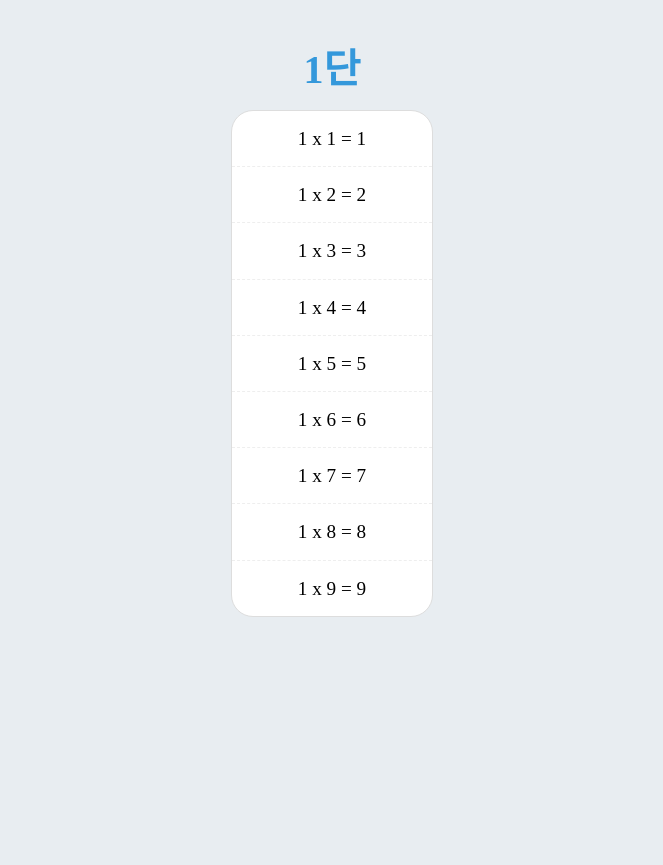
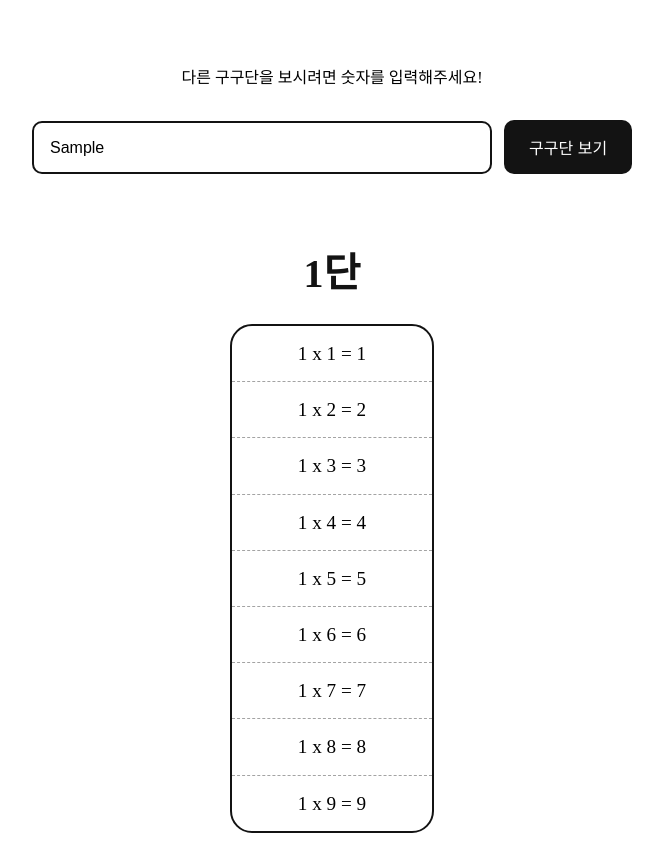
Before and after one commit to jeonggga/SESAC3_Study, a Flask app: template flask_study/flaskbook/apps/minimalapp/templates/gugudan.html in a window 1280 px wide. Shown: the whole page, without its empty margins (308-971 px from the left). Before the commit the page ends 617 px from the top, so only its background shows below. Run offline with Flask 3, Linux system fonts and the light colour scheme; the template is opened without the code that fills it: most values are stand-ins (such as "Sample title", 1, 10 or a date in 2020).

Commit message:
251211 플라스크 공부 02 (구구단)

```diff
--- a/flask_study/flaskbook/apps/minimalapp/app.py
+++ b/flask_study/flaskbook/apps/minimalapp/app.py
@@ -1,16 +1,87 @@
-from flask import Flask, render_template, url_for
 # Flask 모듈에서 Flask 클래스를 임포트합니다. 웹 애플리케이션 객체를 생성하는 데 사용됩니다.
+from flask import (Flask,
+                   current_app,
+                   make_response,
+                   redirect,
+                   render_template,
+                   request,
+                   session,
+                   url_for,
+                   flash)
+import os
+from flask_mail import Mail, Message
+from email_validator import EmailNotValidError, validate_email
 
-app = Flask(__name__) # Flask 애플리케이션 객체를 생성합니다.
-                      # '__name__'은 현재 모듈의 이름으로, Flask가 리소스(템플릿, 정적 파일)를 찾을 위치를 결정하는 데 도움을 줍니다.
+
+
+app = Flask(__name__)
+# Flask 애플리케이션 객체를 생성합니다.
+# '__name__'은 현재 모듈의 이름으로, Flask가 리소스(템플릿, 정적 파일)를 찾을 위치를 결정하는 데 도움을 줍니다.
+
+
+
+
+
+# SECRET_KEY를 추가한다
+# ------------------------------
+# 🔐 Flask의 세션/폼 보안을 위한 SECRET_KEY 설정
+#    - 쿠키, 세션, CSRF 보호에 사용됨
+#    - os.urandom(24)는 24바이트의 랜덤 값을 생성해서
+#      보안을 강화하기 위해 임의의 비밀키를 만든 것
+# ------------------------------
+app.config["SECRET_KEY"] = os.urandom(24)
+
+
+
+# ------------------------------
+# 📧 Flask-Mail 설정 (환경변수에서 값 가져오기)
+#    - 메일 서버에 연결하기 위해 필요한 정보들 (코드에 비밀번호를 직접 안 적어도 되게 하기 위한 방법)
+# ------------------------------
+# Mail 클래스의 컨피그를 추가한다
+
+# 메일 서버 주소 (예: smtp.gmail.com)
+app.config["MAIL_SERVER"] = os.environ.get("MAIL_SERVER")
+
+# 메일 서버 포트 번호 (보통 587)
+app.config["MAIL_PORT"] = os.environ.get("MAIL_PORT")
+
+# TLS 보안 사용 여부 (True / False)
+app.config["MAIL_USE_TLS"] = os.environ.get("MAIL_USE_TLS")
+
+# 메일 서버 로그인 계정 (발신 이메일 주소)
+app.config["MAIL_USERNAME"] = os.environ.get("MAIL_USERNAME")
+
+# 메일 서버 로그인 비밀번호 (앱 비밀번호 사용 권장)
+app.config["MAIL_PASSWORD"] = os.environ.get("MAIL_PASSWORD")
+
+# 기본 발신자 설정 (이메일 발송 시 자동 적용)
+app.config["MAIL_DEFAULT_SENDER"] = os.environ.get("MAIL_DEFAULT_SENDER")
+
+
+
+# ------------------------------
+# 📮 Flask-Mail 기능을 Flask 앱과 연결하기
+#    - 위에서 설정한 config를 바탕으로 Mail 객체를 만듦
+#    - 이제 mail.send()로 이메일 발송 가능
+# ------------------------------
+# flask-mail 확장을 등록한다
+mail = Mail(app)
+
+
+
+
+
 
 
 # --- 라우트 정의 시작 ---
-@app.route('/') # 루트 URL ('/')에 대한 라우트를 정의합니다.
-                # 사용자가 이 URL로 접근하면 바로 아래의 index 함수가 실행됩니다.
+@app.route('/')
+# 루트 URL ('/')에 대한 라우트를 정의합니다.
+# 사용자가 이 URL로 접근하면 바로 아래의 index 함수가 실행됩니다.
 
 def index():
-    return '기본 index.html 페이지입니다.' # 함수가 실행될 때 웹 브라우저에 'Hi!!!'라는 문자열을 응답으로 반환합니다.
+    return '기본 index.html 페이지입니다.'
+# 함수가 실행될 때 웹 브라우저에 'Hi!!!'라는 문자열을 응답으로 반환합니다.
+
 
 @app.route('/hello/<name>', # '/hello/' 뒤에 변수(variable part)를 포함하는 URL에 대한 라우트를 정의합니다.
                             # <name> 부분은 URL에서 추출되어 hello 함수의 인수로 전달됩니다.
@@ -23,18 +94,63 @@ def hello(name): # 라우트에 연결된 뷰 함수입니다. URL에서 추출
 
 
 
+
+
+
+# ----------------------------------------
+# /name/뒤에 글자를 넣으면 그 글자를 name이라는 변수로 받아서
+# index.html 파일에 보내주는 기능
+#
+# 예) /name/minsu  → name = "minsu"
+# ----------------------------------------
 @app.route("/name/<name>")
-
 def show_name(name):
-    # 변수를 템플릿 엔진에게 건넨다
+    # index.html 안에서 {{ name }} 으로 사용할 수 있게 넘겨줌
     return render_template("index.html", name=name)
 
 
 
-@app.route("/gugudan/<int:num>")
 
-def dan(num):
-    return render_template('gugudan.html', num=num)
+
+@app.route("/gugudan", methods=["GET"])
+def dan():
+    # 사용자가 입력한 값 가져오기 (예: ?num=5)
+    # 아무 것도 입력하지 않으면 user_input은 None
+    user_input = request.args.get("num")
+    error_message = None  # 오류 메시지를 담을 변수, 처음에는 없음
+
+    # user_input이 존재할 때만 처리
+    if user_input is not None:
+        if user_input.strip() == "":
+            # 사용자가 아무것도 입력하지 않고 제출한 경우
+            error_message = "* 숫자를 입력해 주세요"
+        elif user_input.isdigit():
+            # 입력값이 숫자인 경우
+            num = int(user_input)  # 문자열을 정수로 변환
+        else:
+            # 숫자가 아닌 값이 입력된 경우
+            error_message = "* 숫자 형식으로 입력해 주세요"
+    else:
+        # 처음 페이지 접속 시 입력값이 없으면 num 변수 없음
+        num = None
+
+    # render_template에 값을 넘김
+    # num: 숫자가 입력되면 구구단 출력, 없으면 구구단 안 뜸
+    # user_input: 텍스트 필드에 사용자가 입력한 값 유지
+    # error_message: 오류가 있으면 화면에 표시
+    return render_template(
+        "gugudan.html",
+        num=num if 'num' in locals() else None,
+        user_input=user_input,
+        error_message=error_message
+    )
+
+if __name__ == "__main__":
+    # 이 파일을 직접 실행하면 Flask 서버 실행
+    app.run(debug=True)
+
+
+
 
 
 
@@ -63,7 +179,6 @@ def dan(num):
 # '''
 
 
-
 # with app.test_request_context():
 #     print(url_for("index"))
 #     print(url_for("hello_endpoint",name="abc"))
@@ -73,7 +188,164 @@ def dan(num):
 
 
 
+
+
+# ----------------------------------------
+# /contact 라는 주소로 들어오면
+# contact.html 파일을 보여주는 기능
+#
+# 예) 브라우저에 /contact 를 치면
+#     contact.html 화면이 열림
+# ----------------------------------------
+@app.route("/contact")
+def contact():
+    return render_template("contact.html")
+
+
+
+
+
+
+@app.route("/contact/complete", methods=["GET", "POST"])
+def contact_complete():
+    # request.method : 현재 요청의 HTTP 메서드(GET, POST 등)를 확인
+    # 만약 이 페이지로 "POST" 방식(폼 제출)으로 왔다면
+    if request.method == "POST":
+        # POST 요청이면, 사용자를 다시 같은 페이지로 리다이렉트
+        # redirect() : 브라우저를 다른 URL로 이동시킴 (HTTP 302)
+
+        # 사용자가 contact.html에서 입력한 값 받아오기
+        username = request.form["username"]
+        email = request.form["email"]
+        description = request.form["description"]
+
+
+        # 사용자가 입력한 내용이 제대로 되어 있는지 확인하기
+        is_valid = True
+
+        # 이름이 비어 있으면 오류 메시지 보여줌
+        if not username:
+            flash("* 사용자명은 필수입니다.")
+            is_valid = False
+
+        # 이메일이 비어 있으면 오류 메시지
+        if not email:
+            flash("* 메일 주소는 필수입니다.")
+            is_valid = False
+
+        # 이메일 형태가 맞는지 검사하기
+        try:
+            validate_email(email)
+        except EmailNotValidError:
+            flash("* 메일 주소의 형식으로 입력해 주세요")
+            is_valid = False
+
+        # 문의 내용이 비어 있으면 오류 메시지
+        if not description:
+            flash("* 문의 내용은 필수입니다.")
+            is_valid = False
+
+        # 하나라도 틀린 게 있다면 → 다시 contact 페이지로 돌려보냄
+        if not is_valid:
+            return redirect(url_for("contact"))
+
+        # 모두 제대로 입력했으면 메시지 보여주기
+        flash("문의 내용은 메일로 송신했습니다. 문의해 주셔서 감사합니다.")
+
+        # 실제로 이메일 보내기
+        send_email(email,
+                   "문의 감사합니다.",
+                   "contact_mail",
+                   username = username,
+                   description = description,)
+
+        # 이메일 보낸 뒤, 같은 페이지로 다시 이동 (PRG 패턴)
+        return redirect(url_for("contact_complete"))
+
+
+
+    # -----------------------------------------
+    # GET 요청이거나 POST 후 리다이렉트된 상태
+    # 즉, 단순히 페이지에 "방문"한 상태
+    # "contact_complete.html" 템플릿을 렌더링하여 사용자에게 보여줌
+    # -----------------------------------------
+    return render_template("contact_complete.html")
+
+
+# --------------------------------
+# ⭐ 초간단 요약
+# --------------------------------
+
+# POST로 왔다면 → 폼(이름, 이메일, 내용)에서 가져온 값 확인
+# 값이 비어 있거나 이상하면 → contact 페이지로 다시 보내기
+# 문제가 없으면 → 이메일 보내기
+# 그 다음 contact_complete 페이지로 보내기
+# GET이면 → 그냥 contact_complete.html 보여주기
+
+
+
+
+
+# 이메일 보내는 함수
+def send_email(to, subject, template, **kwargs):
+
+    """
+    - to: 이메일 받을 사람
+    - subject: 이메일 제목
+    - template: 사용할 템플릿 이름 (ex: "contact_mail")
+    - **kwargs: 템플릿에 넣을 데이터 (이름, 내용 등)
+    """
+
+    # 1️⃣ 이메일 메시지 객체 만들기
+    # subject: 제목
+    # recipients: 받을 사람 리스트 (한 명이라도 리스트로 넣어야 함)
+    msg = Message(subject, recipients=[to])
+
+    # 2️⃣ 템플릿을 사용해서 이메일 내용 만들기
+    # txt 파일 → 일반 텍스트 이메일
+    msg.body = render_template(template + ".txt", **kwargs)
+
+    # html 파일 → 꾸민 HTML 이메일
+    msg.html = render_template(template + ".html", **kwargs)
+
+    # 3️⃣ 이메일 실제로 보내기
+    mail.send(msg)
+
+
+# --------------------------------
+# 🌟 초간단 요약
+# --------------------------------
+
+# 이메일을 만든다 → 제목, 받을 사람 지정
+# 템플릿에서 내용을 만들어 넣는다 → 일반 글과 HTML
+# mail.send()로 이메일 전송
+# 즉, 이 함수는 “받는 사람, 제목, 내용만 주면 이메일을 보내주는 마법 함수” 라고 생각하면 쉽다
+
+
+
+
+
+# ----------------------------------------
+# /admin/뒤에 이름을 넣으면 그 이름을 받아서
+# admin.html 페이지에 보내주는 기능
+# ----------------------------------------
+@app.route("/admin/<name>")
+def admin(name):
+    # 이름 글자 수를 계산
+    leng = len(name)  # 예: "minsu" → 5
+
+    # admin.html 페이지에 이름과 글자 수를 같이 보내기
+    # - name: 사용자가 입력한 이름
+    # - leng: 이름 글자 수
+    return render_template('admin.html', name=name, leng=leng)
+
+
+
+
+
+
 # --- 라우트 정의 끝 ---
-app.run(port=8080, # 개발 서버를 실행합니다. 'port=8080'은 서버가 8080 포트에서 수신 대기하도록 지정합니다.
-        debug=True) # 디버그 모드를 활성화합니다.
-                    # 코드를 수정하고 저장하면 서버가 자동으로 재시작되며, 오류 발생 시 상세한 디버그 정보를 웹 페이지에 표시합니다.
+# 개발 서버를 실행합니다. 'port=8080'은 서버가 8080 포트에서 수신 대기하도록 지정합니다.
+app.run(port=8080, debug=True)
+# 디버그 모드를 활성화합니다.
+# 코드를 수정하고 저장하면 서버가 자동으로 재시작되며, 오류 발생 시 상세한 디버그 정보를 웹 페이지에 표시합니다.
--- a/flask_study/flaskbook/apps/minimalapp/static/style.css
+++ b/flask_study/flaskbook/apps/minimalapp/static/style.css
@@ -45,31 +45,191 @@ table {
 
 
 
+
 /* 설정값 */
 body {
-    text-align: center;
     margin-top: 50px;
-    background-color:#e8edf1;
+    background-color:#ffffff;
 }
+
 h1 {
     font-size: 40px;
     font-weight: 700;
-    color: #3498DB;
+    color: #131313;
+    margin-bottom: 50px;
 }
+
+
+
+
+/* 구구단 */
+
+.gugudan_h1 {
+    margin-bottom: 30px;
+}
+
+.gugudan_input_button_div {
+    padding: 18px 0px 80px 0px;
+    display: flex;
+}
+
 .gugu-list {
     list-style: none;
     padding: 0;
     width: 200px;
     margin: 20px auto;
-    border: 1px solid #ddd;
+    border: 2px solid #131313;
     border-radius: 22px;
     background-color:#ffffff;
 }
+
 .gugu-list li {
     padding: 18px;
-    border-bottom: 1px dashed #eee;
+    border-bottom: 1px dashed #a3a3a3;
     font-size: 1.2em;
 }
+
 .gugu-list li:last-child {
     border-bottom: none;
 }
+
+.gugudan_div {
+    text-align: center;
+    width: 100%;
+    max-width: 600px;
+    padding: 12px 26px;
+    margin: 0 auto;
+}
+
+.gugudan_input {
+    color: var(--grey800);
+    background-color: #ffffff;
+    outline: none;
+    transition: all 0.2s ease;
+    box-sizing: border-box;
+    font-size: 16px;
+    font-weight: 400;
+    padding: 12px 16px;
+    width: 100%;
+}
+
+.gugudan_button {
+    width: 160px;
+    padding: 15px;
+    background: #131313;
+    color: white;
+    border: none;
+    border-radius: 10px;
+    font-size: 16px;
+    cursor: pointer;
+    display: block;
+    transition: 0.2s;
+    margin-left: 12px;
+}
+
+
+
+
+/* 문의하기 */
+
+.contact_body {
+    padding: 20px;
+    color: #333;
+}
+
+input {
+    width: 100%;
+    min-width: 0;
+    position: relative;
+    display: flex;
+    align-items: center;
+    margin: 1px auto 0;
+    line-height: 20px;
+    display: block;
+    border: 2px solid #131313;
+    border-radius: 10px;
+}
+
+.contact_input {
+    color: var(--grey800);
+    background-color: #ffffff;
+    outline: none;
+    transition: all 0.2s ease;
+    box-sizing: border-box;
+    font-size: 16px;
+    font-weight: 400;
+    padding: 12px 16px;
+}
+
+.contact_div {
+    width: 100%;
+    max-width: 600px;
+    padding: 12px 26px;
+    margin: 0 auto;
+}
+
+.contact_complete_div {
+    width: 100%;
+    max-width: 600px;
+    padding: 100px 26px;
+    margin: 0 auto;
+    text-align: center;
+}
+
+label {
+    display: block;
+    font-size: 16px;
+    font-weight: 500;
+    margin-bottom: 8px;
+    width: 100%;
+    padding: 8px 0;
+}
+
+.label_input_div {
+    padding: 18px 0;
+}
+
+textarea {
+    overflow: auto; /* 내용이 넘치면 스크롤 생김 */
+    resize: vertical; /* 세로만 늘릴 수 있음 */
+}
+
+.contact_textarea {
+    max-height: 234px;
+    min-height: 160px; /* 최소 높이 */
+    width: 100%;
+    padding: 12px 16px;
+    border: 2px solid #131313;
+    border-radius: 10px;
+    font-size: 16px;
+    font-weight: 400;
+    box-sizing: border-box; /* 패딩 + border 포함 */
+    font-family: "Segoe UI", sans-serif;
+}
+
+div {
+    display: block;
+    unicode-bidi: isolate;
+}
+
+.contact_button {
+    width: 160px;
+    padding: 15px;
+    background: #131313;
+    color: white;
+    border: none;
+    border-radius: 10px;
+    font-size: 16px;
+    cursor: pointer;
+    display: block;
+    margin: 30px auto 0;
+    transition: 0.2s;
+}
+
+
+
+
+/* flash */
+.flash {
+    color: rgb(255, 69, 69);
+}
--- a/flask_study/flaskbook/apps/minimalapp/templates/gugudan.html
+++ b/flask_study/flaskbook/apps/minimalapp/templates/gugudan.html
@@ -9,11 +9,39 @@
     />
 </head>
 <body>
-    <h1>{{num}}단</h1>
-        <ul class="gugu-list">
-            {% for n in range(1, 10) %}
-                <li>{{num}} x {{n}} = {{num*n}}</li>
-            {% endfor %}
-        </ul>
+    <div class="gugudan_div">
+        <!-- 구구단 숫자를 입력하는 폼 (GET 방식으로 서버에 전달됨) -->
+        <form action="{{url_for('dan', num=num)}}" method="GET">
+
+            <!-- 안내 문구 -->
+            <label>다른 구구단을 보시려면 숫자를 입력해주세요!</label>
+            <div class="gugudan_input_button_div">
+
+                <!-- 사용자가 숫자를 입력하는 칸
+                 name="num" → 서버로 보낼 값의 이름
+                 value="{{ user_input or '' }}" → 이전 입력값을 유지, 없으면 빈칸 -->
+                <input class="gugudan_input" type="text" name="num" value="{{ user_input or '' }}" placeholder="숫자 입력" />
+
+                <!-- 버튼을 누르면 폼이 전송됨
+                 type="submit" → 서버로 보내기 -->
+                <button class="gugudan_button" type="submit" value="문의">구구단 보기</button>
+            </div>
+        </form>
+        <!-- 오류 메시지를 보여주는 부분
+         서버에서 error_message가 있으면 화면에 빨간 글씨로 표시 -->
+        {% if error_message %}
+            <p style="color:red">{{ error_message }}</p>
+        {% endif %}
+
+        <!-- 구구단 출력: num 값이 있을 때만 표시 -->
+        {% if num %}
+            <h1 class="gugudan_h1">{{num}}단</h1>
+            <ul class="gugu-list">
+                {% for n in range(1, 10) %}
+                    <li>{{num}} x {{n}} = {{num*n}}</li>
+                {% endfor %}
+            </ul>
+        {% endif %}
+    </div>
 </body>
 </html>
```
Also changed, not shown: flask_study/flaskbook/apps/minimalapp/templates/admin.html (added, +21 -0 lines), flask_study/flaskbook/apps/minimalapp/templates/contact.html (added, +44 -0 lines), flask_study/flaskbook/apps/minimalapp/templates/contact_complete.html (added, +25 -0 lines), flask_study/flaskbook/apps/minimalapp/templates/contact_mail.html (added, +14 -0 lines), 1 other file.
